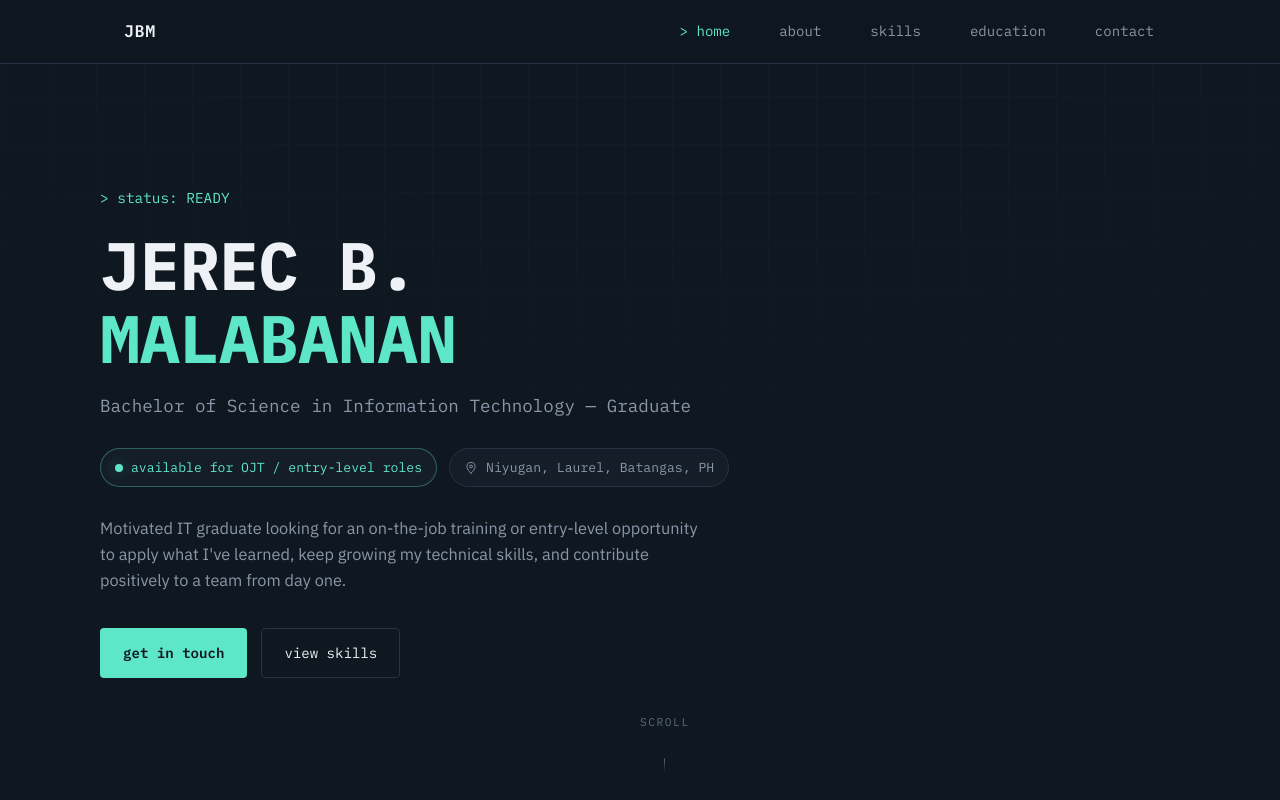
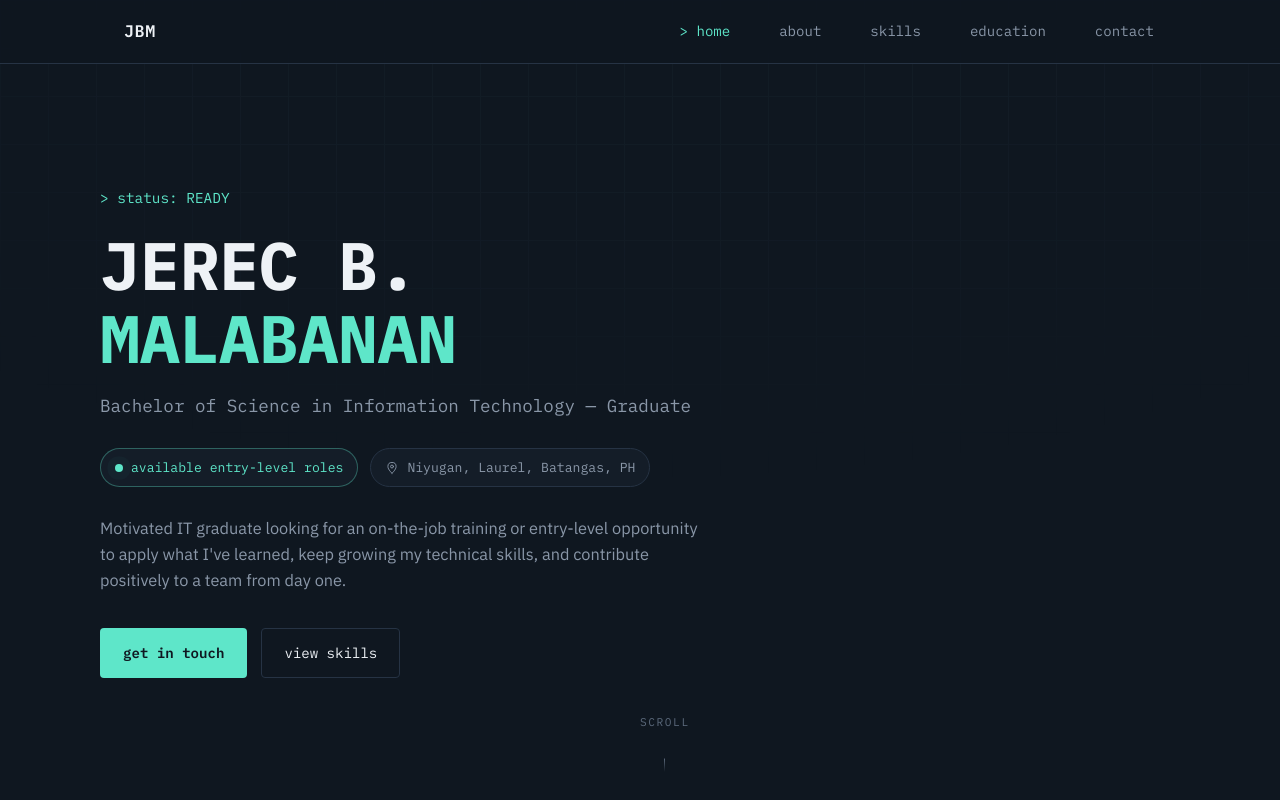
Before and after one commit to malabananjerec7-ship-it/malabananjerec.github.io, a plain HTML site: page index.html in a window 1280 px wide. Shown: the top 800 px of the page. Drawn offline with Linux system fonts and the light colour scheme.

Commit message:
Add files via upload

```diff
--- a/index.html
+++ b/index.html
@@ -52,7 +52,7 @@
       <div class="status-row reveal">
         <span class="status-pill">
           <span class="status-dot" aria-hidden="true"></span>
-          available for OJT / entry-level roles
+          available entry-level roles
         </span>
         <span class="location-pill">
           <svg class="icon" viewBox="0 0 24 24" aria-hidden="true"><path d="M12 21s-7-6.1-7-11.5A7 7 0 0 1 19 9.5C19 14.9 12 21 12 21z"/><circle cx="12" cy="9.5" r="2.5"/></svg>
--- a/style.css
+++ b/style.css
@@ -1,6 +1,6 @@
 
 :root {
-  /* -- Color tokens -- */
+
   --bg: #0f1720;
   --bg-panel: #141d28;
   --bg-panel-alt: #111922;
```
